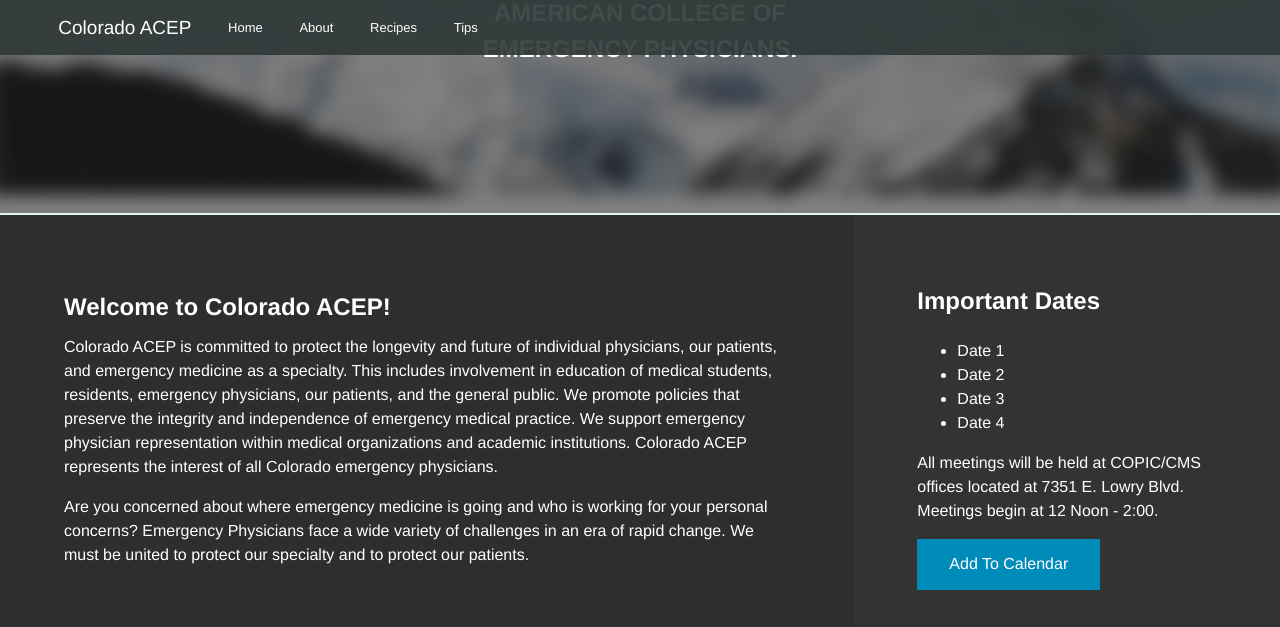
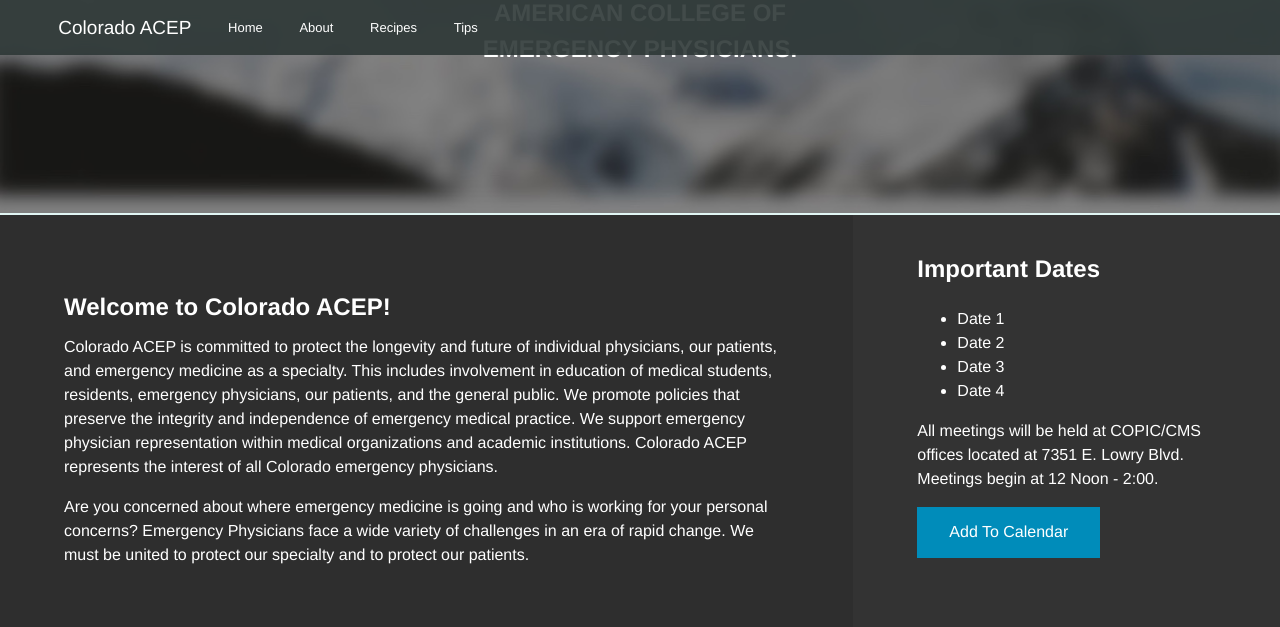
Before and after one commit to pebutler3/coacep, a Jekyll site: the page built from index.html, in a window 1280 px wide and 1400 px high, scrolled down 242 px. Shown: the top 627 px of the window. Built offline with Jekyll 4.4.1, drawn with Linux system fonts in a browser that asks for light colours; grey boxes are pictures that could not be loaded.

Commit message:
reduced padding to prevent overhang // may be a situation for overflow hidden

```diff
--- a/_sass/3-layouts/_home.scss
+++ b/_sass/3-layouts/_home.scss
@@ -11,6 +11,6 @@
   }
   section.dates {
     @include grid-column(4);
-    padding: 3em 4em;
+    padding: 1em 4em;
   }
 }
```
